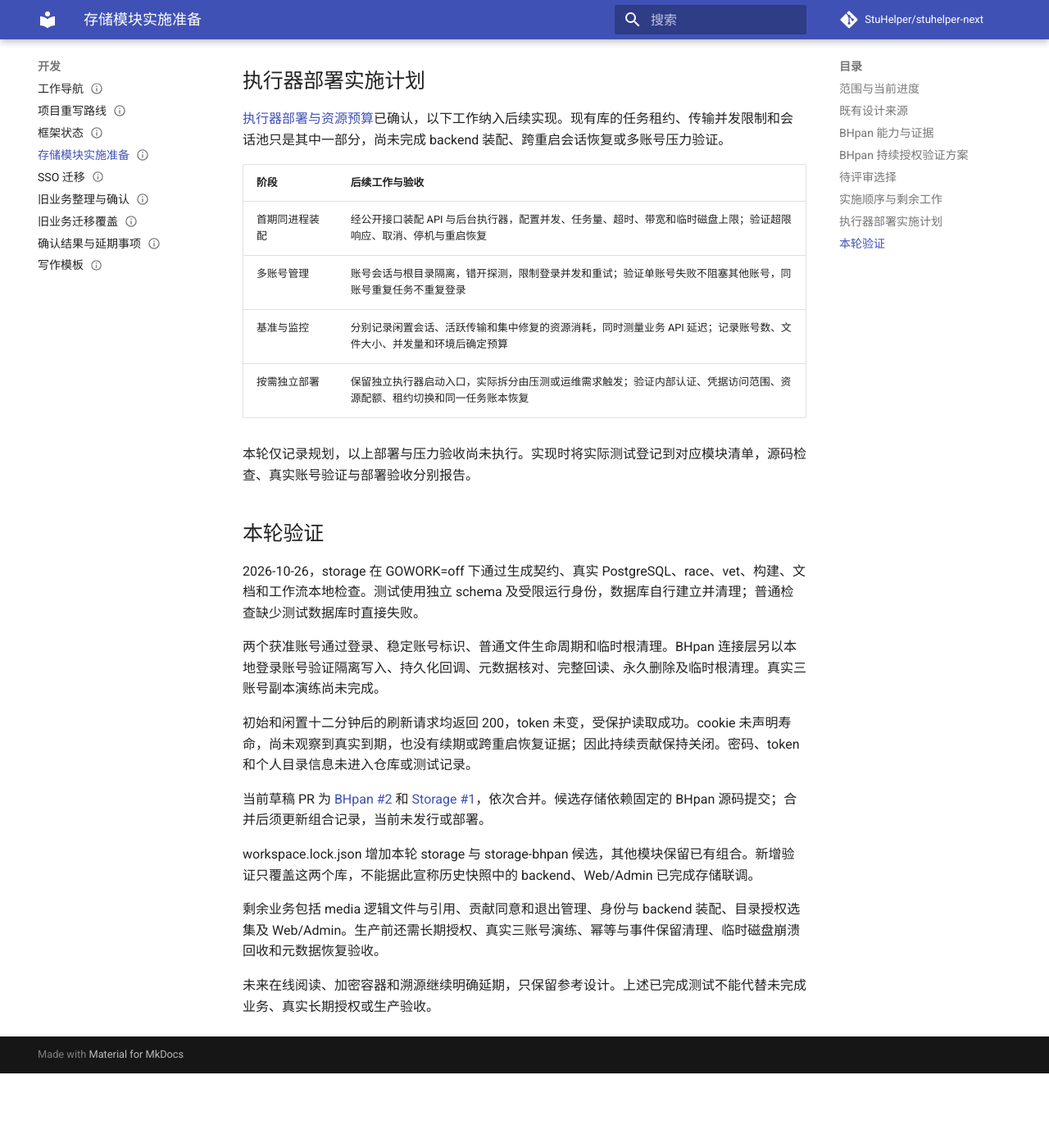
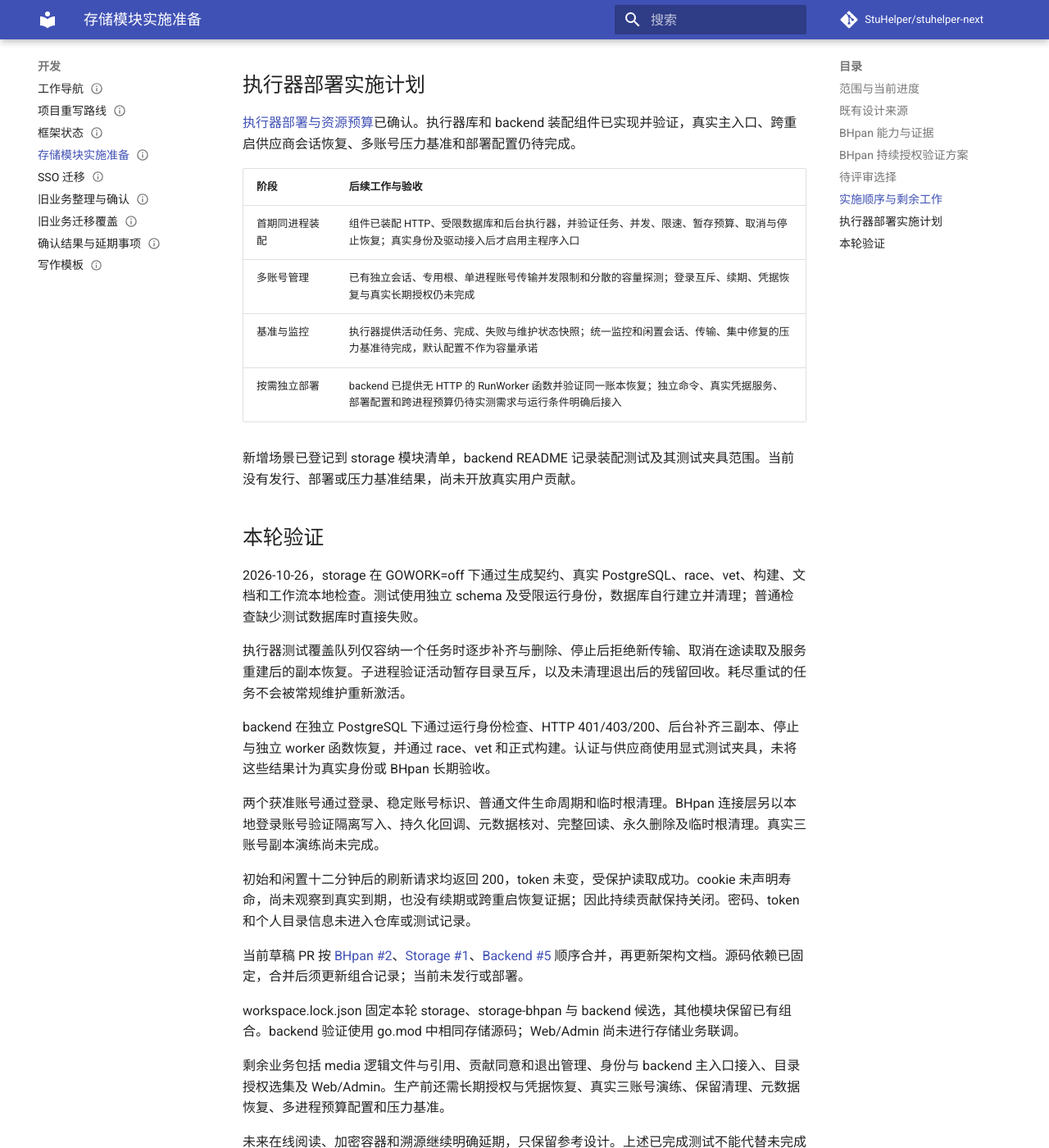
Before and after one commit to StuHelper/stuhelper-next, an MkDocs documentation site: the page built from docs/development/storage-module.md, in a window 1280 px wide and 1400 px high, scrolled down 5472 px. Shown: the whole window at 82% size. Built offline with MkDocs 1.6.1 and Material for MkDocs 9.7.7, drawn with Linux system fonts in a browser that asks for light colours; comment, search, counter and statistics services are not loaded; before the commit the page ends 6781 px from its top, so only the background shows below that; some of the changed text lies outside the part shown.

Commit message:
docs(storage): 记录执行器与后端装配验证

```diff
--- a/docs/development/storage-module.md
+++ b/docs/development/storage-module.md
@@ -17,11 +17,11 @@ updated: 2026-10-26
 | 范围 | 当前状态 |
 | --- | --- |
 | 业务规则 | Next 已有资料共享、存储贡献、媒体引用与数据保留规格 |
-| 存储核心 | stuhelper-storage 已实现准入、预占、三副本、两份引用门槛、校验、恢复、排空、删除及 OpenAPI/SDK；尚未正式装配 |
+| 存储核心 | 已实现副本账本、OpenAPI/SDK、有界执行器、传输与暂存预算、停止恢复和数据库身份检查；生产验收未完成 |
 | BHpan adapter | 新增稳定账号与文件身份查询；本轮已运行两账号文件测试和连接层真实验证 |
 | 通用文件与贡献 | media、resources 与贡献生命周期仍未实现；存储核心不代替其业务引用、同意、奖励或界面 |
 | 保护交付与阅读器 | 已记录[溯源、加密包及在线阅读参考](../design/file-protection-and-delivery.md)，明确暂不实现，未确定默认启用方式 |
-| 正式装配 | 已确认首期同进程、有界后台任务及执行器可独立启动；backend 装配、资源预算与拆分部署验证尚未完成 |
+| 正式装配 | backend 已提供 storageapp 装配组件并通过真实数据库测试；默认主程序仍仅启用 platform，真实身份和供应商凭据恢复未接入 |
 | 发行与部署 | 本轮不发行、不部署，也未启用真实用户贡献 |
 
 ## 既有设计来源
@@ -92,7 +92,7 @@ updated: 2026-10-26
 | 受限文件与加密延期 | 应用层加密暂不实现；先使用明确获准保管明文的平台私有实例 | 实际分类与范围由管理员显式批准；要求密文的用户实例用途关闭，不自动降级 |
 | 首次发布门槛 | 已确认三份目标、两份独立健康副本后提供就绪结果，第三份异步补齐 | 实现并验收首次发布、欠副本、修复及全部不可用状态 |
 | 持续贡献授权 | 托管授权期内可保存所需账号凭据，按用途限制使用；会话续期与重新登录分别验证 | 按上节验证失效恢复、撤权和重启；需交互时明确提示，无法满足时不开放持续贡献 |
-| 模块与部署划分 | 已确认职责解耦、首期同进程装配，执行器保留独立启动入口；是否拆分依据实测和运维需要 | storage 已独立建仓，其他职责、资源预算及部署方式验证仍待完成 |
+| 模块与部署划分 | 已确认职责解耦、首期同进程装配，执行器保留独立启动入口；是否拆分依据实测和运维需要 | 执行器与 backend 装配组件已实现，主入口接入、多进程预算配置与压力基准待完成 |
 | 受控交付与阅读 | 可追溯交付、水印、加密包、本地或在线受控阅读 | 是否实施、支持格式、导出与打印、离线窗口、审计保留和资源预算 |
 
 即时撤权、容量未知和远端结果未知按失败路径处理，不能用不可验证的成功状态掩盖。直链、归档和多 adapter 额外能力按独立测试开放；验证未完成时保留网关交付与明确能力状态。
@@ -115,33 +115,37 @@ updated: 2026-10-26
 
 storage 已建立有实现内容的独立仓库并登记 Mani；其余职责在有实际实现时按相同约定建仓。架构规格、提供方契约、模块实现与使用方接入分别交付；跨仓 PR 列出依赖、合并顺序和实际验证组合。
 
-storage 自有清单登记十二组场景，覆盖十三个数据库测试和四个 BHpan 连接层测试。SP-01—SP-26 包含更广的跨模块验收，未全部完成；贡献与阅读器场景不计为已实现。
+storage 自有清单登记十七组场景，覆盖十八个数据库测试、四个 BHpan 连接层测试，以及执行器、暂存和限速测试。SP-01—SP-26 包含更广的跨模块验收，未全部完成；贡献与阅读器场景不计为已实现。
 
 ## 执行器部署实施计划
 
-[执行器部署与资源预算](../design/storage-architecture.md#执行器部署与资源预算)已确认，以下工作纳入后续实现。现有库的任务租约、传输并发限制和会话池只是其中一部分，尚未完成 backend 装配、跨重启会话恢复或多账号压力验证。
+[执行器部署与资源预算](../design/storage-architecture.md#执行器部署与资源预算)已确认。执行器库和 backend 装配组件已实现并验证，真实主入口、跨重启供应商会话恢复、多账号压力基准和部署配置仍待完成。
 
 | 阶段 | 后续工作与验收 |
 | --- | --- |
-| 首期同进程装配 | 经公开接口装配 API 与后台执行器，配置并发、任务量、超时、带宽和临时磁盘上限；验证超限响应、取消、停机与重启恢复 |
-| 多账号管理 | 账号会话与根目录隔离，错开探测，限制登录并发和重试；验证单账号失败不阻塞其他账号，同账号重复任务不重复登录 |
-| 基准与监控 | 分别记录闲置会话、活跃传输和集中修复的资源消耗，同时测量业务 API 延迟；记录账号数、文件大小、并发量和环境后确定预算 |
-| 按需独立部署 | 保留独立执行器启动入口，实际拆分由压测或运维需求触发；验证内部认证、凭据访问范围、资源配额、租约切换和同一任务账本恢复 |
+| 首期同进程装配 | 组件已装配 HTTP、受限数据库和后台执行器，并验证任务、并发、限速、暂存预算、取消与停止恢复；真实身份及驱动接入后才启用主程序入口 |
+| 多账号管理 | 已有独立会话、专用根、单进程账号传输并发限制和分散的容量探测；登录互斥、续期、凭据恢复与真实长期授权仍未完成 |
+| 基准与监控 | 执行器提供活动任务、完成、失败与维护状态快照；统一监控和闲置会话、传输、集中修复的压力基准待完成，默认配置不作为容量承诺 |
+| 按需独立部署 | backend 已提供无 HTTP 的 RunWorker 函数并验证同一账本恢复；独立命令、真实凭据服务、部署配置和跨进程预算仍待实测需求与运行条件明确后接入 |
 
-本轮仅记录规划，以上部署与压力验收尚未执行。实现时将实际测试登记到对应模块清单，源码检查、真实账号验证与部署验收分别报告。
+新增场景已登记到 storage 模块清单，backend README 记录装配测试及其测试夹具范围。当前没有发行、部署或压力基准结果，尚未开放真实用户贡献。
 
 ## 本轮验证
 
 2026-10-26，storage 在 GOWORK=off 下通过生成契约、真实 PostgreSQL、race、vet、构建、文档和工作流本地检查。测试使用独立 schema 及受限运行身份，数据库自行建立并清理；普通检查缺少测试数据库时直接失败。
 
+执行器测试覆盖队列仅容纳一个任务时逐步补齐与删除、停止后拒绝新传输、取消在途读取及服务重建后的副本恢复。子进程验证活动暂存目录互斥，以及未清理退出后的残留回收。耗尽重试的任务不会被常规维护重新激活。
+
+backend 在独立 PostgreSQL 下通过运行身份检查、HTTP 401/403/200、后台补齐三副本、停止与独立 worker 函数恢复，并通过 race、vet 和正式构建。认证与供应商使用显式测试夹具，未将这些结果计为真实身份或 BHpan 长期验收。
+
 两个获准账号通过登录、稳定账号标识、普通文件生命周期和临时根清理。BHpan 连接层另以本地登录账号验证隔离写入、持久化回调、元数据核对、完整回读、永久删除及临时根清理。真实三账号副本演练尚未完成。
 
 初始和闲置十二分钟后的刷新请求均返回 200，token 未变，受保护读取成功。cookie 未声明寿命，尚未观察到真实到期，也没有续期或跨重启恢复证据；因此持续贡献保持关闭。密码、token 和个人目录信息未进入仓库或测试记录。
 
-当前草稿 PR 为 [BHpan #2](https://github.com/StuHelper/stuhelper-storage-bhpan/pull/2) 和 [Storage #1](https://github.com/StuHelper/stuhelper-storage/pull/1)，依次合并。候选存储依赖固定的 BHpan 源码提交；合并后须更新组合记录，当前未发行或部署。
+当前草稿 PR 按 [BHpan #2](https://github.com/StuHelper/stuhelper-storage-bhpan/pull/2)、[Storage #1](https://github.com/StuHelper/stuhelper-storage/pull/1)、[Backend #5](https://github.com/StuHelper/stuhelper-backend/pull/5) 顺序合并，再更新架构文档。源码依赖已固定，合并后须更新组合记录；当前未发行或部署。
 
-workspace.lock.json 增加本轮 storage 与 storage-bhpan 候选，其他模块保留已有组合。新增验证只覆盖这两个库，不能据此宣称历史快照中的 backend、Web/Admin 已完成存储联调。
+workspace.lock.json 固定本轮 storage、storage-bhpan 与 backend 候选，其他模块保留已有组合。backend 验证使用 go.mod 中相同存储源码；Web/Admin 尚未进行存储业务联调。
 
-剩余业务包括 media 逻辑文件与引用、贡献同意和退出管理、身份与 backend 装配、目录授权选集及 Web/Admin。生产前还需长期授权、真实三账号演练、幂等与事件保留清理、临时磁盘崩溃回收和元数据恢复验收。
+剩余业务包括 media 逻辑文件与引用、贡献同意和退出管理、身份与 backend 主入口接入、目录授权选集及 Web/Admin。生产前还需长期授权与凭据恢复、真实三账号演练、保留清理、元数据恢复、多进程预算配置和压力基准。
 
 未来在线阅读、加密容器和溯源继续明确延期，只保留参考设计。上述已完成测试不能代替未完成业务、真实长期授权或生产验收。
--- a/workspace.lock.json
+++ b/workspace.lock.json
@@ -3,7 +3,7 @@
   "projects": {
     "storage": {
       "repository": "https://github.com/StuHelper/stuhelper-storage.git",
-      "revision": "495a2e3051cb0d282a4dd9b1503f8f9d424de93c",
+      "revision": "5f902926d1caa9799edd3b5d5f170ac6f1a7e722",
       "dirty": false
     },
     "storage-bhpan": {
@@ -48,7 +48,7 @@
     },
     "backend": {
       "repository": "https://github.com/StuHelper/stuhelper-backend.git",
-      "revision": "6e56aaf1198fbb68b7207595e8286cfb5dfebf91",
+      "revision": "8ae9db023033d405c3764ad354bb3e67dda1322a",
       "dirty": false
     },
     "tooling": {
```
